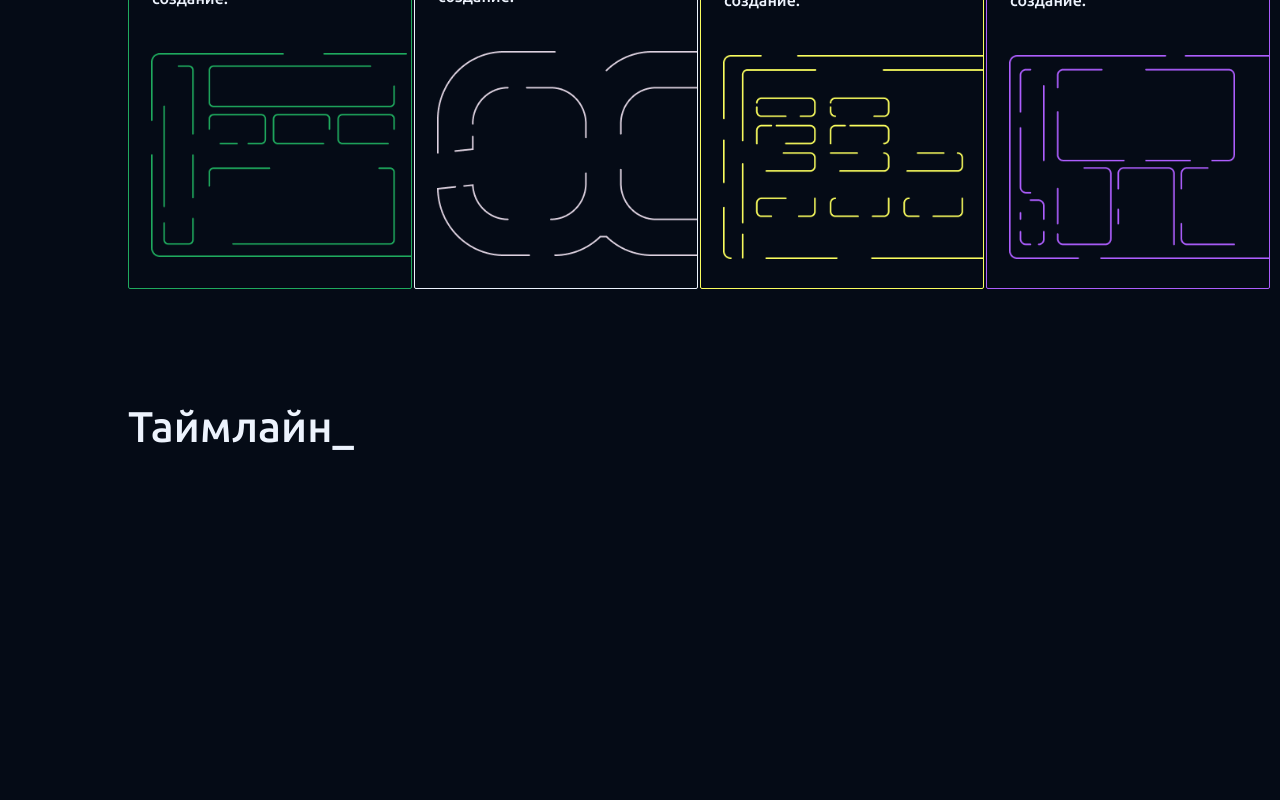
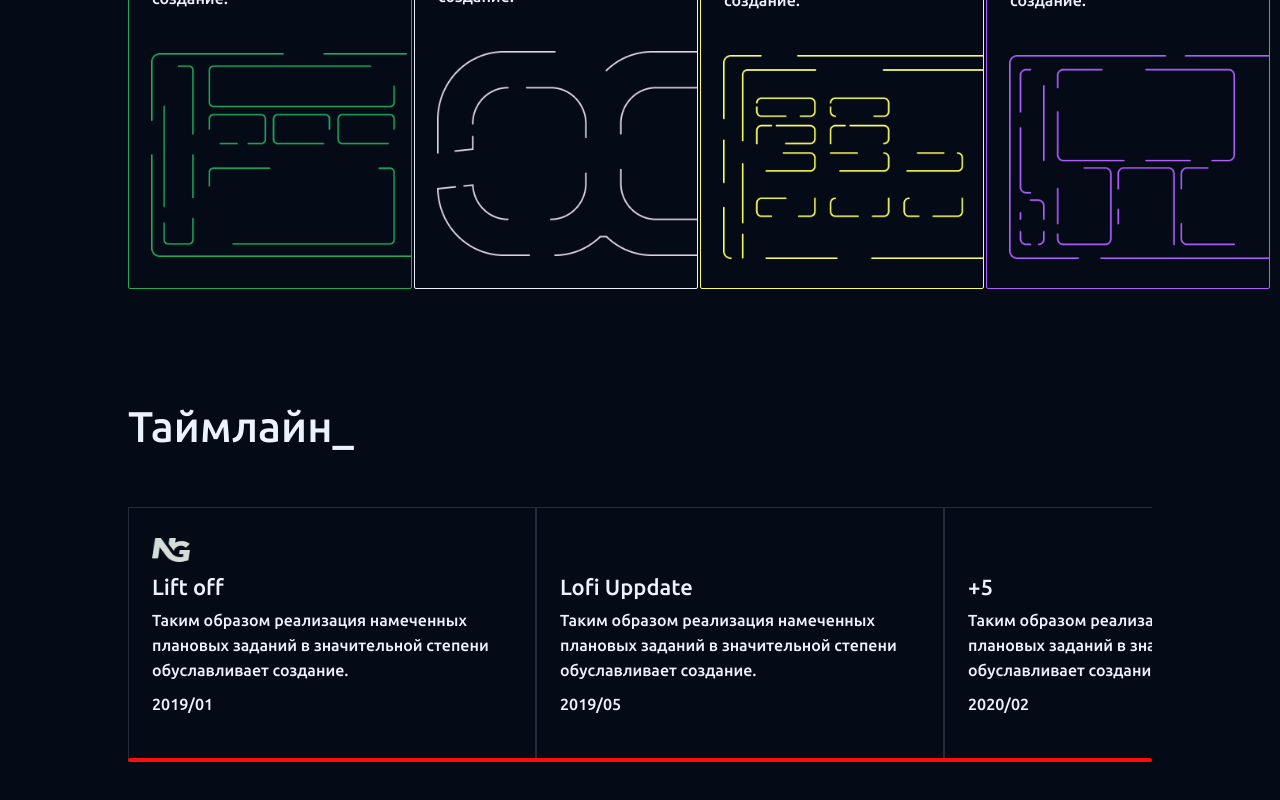
Before and after one commit to abdulhafiz7156/network-group, a Vue app: page / in a window 1280 px wide. Shown: the part 1223-2023 px from the top of the page. Before the commit the page ends 1678 px from the top, so only its background shows below. Built offline with nearby package versions, Linux system fonts and the light colour scheme.

Commit message:
added custom scrollbar add third-block with cards without scrollbar of cards

```diff
--- a/index.html
+++ b/index.html
@@ -1,5 +1,5 @@
 <!doctype html>
-<html lang="en">
+<html lang="ru">
   <head>
     <meta charset="UTF-8" />
     <link rel="icon" type="image/svg+xml" href="./src/assets/img/logo.png" />
--- a/package.json
+++ b/package.json
@@ -9,6 +9,7 @@
     "preview": "vite preview"
   },
   "dependencies": {
+    "swiper": "^11.1.4",
     "vue": "^3.4.29"
   },
   "devDependencies": {
--- a/src/App.vue
+++ b/src/App.vue
@@ -1,6 +1,106 @@
 <script>
+import { Swiper, SwiperSlide } from 'swiper/vue';
+import 'swiper/css';
+import 'swiper/css/scrollbar';
+import 'swiper/css/pagination';
+import 'swiper/css/navigation';
+import './style.css';
+import { Scrollbar, Pagination, Navigation } from 'swiper/modules';
+
+export default {
+  components: {
+    Swiper,
+    SwiperSlide,
+  },
+  setup() {
+    return {
+      timelines: [
+        {
+          id: 1,
+          img: 'ng-logo.png', // name of image
+          imgAlt: "NG logo", // you need to write there what is img
+          title: 'Lift off',
+          text: 'Таким образом реализация намеченных плановых заданий в значительной степени обуславливает создание.',
+          data: '2019/01'
+        },
+        {
+          id: 2,
+          img: '',
+          imgAlt: "NG logo",
+          title: 'Lofi Uppdate',
+          text: 'Таким образом реализация намеченных плановых заданий в значительной степени обуславливает создание.',
+          data: '2019/05'
+        },
+        {
+          id: 3,
+          img: '',
+          imgAlt: "NG logo",
+          title: '+5',
+          text: 'Таким образом реализация намеченных плановых заданий в значительной степени обуславливает создание.',
+          data: '2020/02'
+        },
+        {
+          id: 4,
+          img: 'ng-logo.png',
+          imgAlt: "NG logo",
+          title: 'Lift off',
+          text: 'Таким образом реализация намеченных плановых заданий в значительной степени обуславливает создание.',
+          data: '2020/06'
+        },
+        {
+          id: 5,
+          img: '',
+          imgAlt: "NG logo",
+          title: 'Lift off',
+          text: 'Таким образом реализация намеченных плановых заданий в значительной степени обуславливает создание.',
+          data: '2024/01'
+        },
+        {
+          id: 6,
+          img: '',
+          imgAlt: "NG logo",
+          title: 'Lift off',
+          text: 'Таким образом реализация намеченных плановых заданий в значительной степени обуславливает создание.',
+          data: '2023/01'
+        },
+        {
+          id: 7,
+          img: '',
+          imgAlt: "NG logo",
+          title: 'Lift off',
+          text: 'Таким образом реализация намеченных плановых заданий в значительной степени обуславливает создание.',
+          data: '2024/01'
+        },
+        {
+          id: 8,
+          img: '',
+          imgAlt: "NG logo",
+          title: 'Lift off',
+          text: 'Таким образом реализация намеченных плановых заданий в значительной степени обуславливает создание.',
+          data: '2025/01'
+        },
+      ],
+      modules: [Scrollbar, Pagination, Navigation],
+      swiperOptions: {
+        slidesPerView: 2,
+        spaceBetween: 30,
+        scrollbar: {
+          el: '.swiper-scrollbar',
+          draggable: true,
+          hide: false,  // Показать полосу прокрутки всегда
+        },
+
+        loop: false,  // Отключаем бесконечную прокрутку
+      },
+    };
+  },
+  computed: {
+    filteredTimelines() {
+      return this.timelines.sort((a, b) => new Date(a.data) - new Date(b.data));
+    }
+  }
+};
 </script>
-
 <template>
   <main>
     <div class="container">
@@ -85,6 +185,20 @@
         <div class="blocks__title">
           <h3>Таймлайн_</h3>
         </div>
+        <div class="third-block__cards">
+          <Swiper :modules="modules" :options="swiperOptions">
+            <SwiperSlide class="third-block__card" v-for="card in filteredTimelines" :key="card.id">
+              <img v-if="card.img" :src="'src/assets/img/' + card.img" :alt="card.imgAlt">
+              <h3 :class="{ mt34: !card.img}">{{ card.title }}</h3>
+              <p>{{ card.text }}</p>
+              <span>{{ card.data }}</span>
+            </SwiperSlide>
+            <!-- Pagination -->
+            <div class="swiper-pagination"></div>
+            <!-- Scrollbar -->
+            <div class="swiper-scrollbar"></div>
+          </Swiper>
+        </div>
       </section>
       <section></section>
       <section></section>
@@ -92,6 +206,7 @@
   </main>
 </template>
 
+
 <style scoped>
 
 </style>
--- a/src/assets/css/main.css
+++ b/src/assets/css/main.css
@@ -173,3 +173,79 @@
 .third-block {
     margin-top: 112px;
 }
+
+.third-block__cards {
+    margin-top: 52px;
+}
+
+.third-block__card {
+    border: 1px solid #242C39;
+}
+
+.third-block__cards {
+}
+
+.third-block__card {
+    max-width: 408px;
+    height: 255px !important; /*используется чтобы перебить класс swiper*/
+    flex: 0 0 auto;
+    padding: 30px 23px 57px;
+
+}
+
+.third-block__card h3 {
+    font-size: 22px;
+    font-weight: 500;
+    line-height: 28px;
+    margin: 8px 0 7px;
+}
+
+.third-block__card img {
+    width: 38px;
+    height: 24px;
+}
+
+.third-block__card p {
+    font-size: 16px;
+    font-weight: 500;
+    line-height: 25px;
+    margin-bottom: 12px;
+}
+
+.mt34 {
+    margin-top: 35px !important;
+}
+
+.swiper-horizontal {
+    margin-bottom: 100px;
+}
+
+.swiper-scrollbar {
+    position: absolute !important;
+    left: 0 !important;
+    bottom: 0 !important;
+    z-index: 50 !important;
+    height: 4px !important;
+    width: 100% !important;
+    background: rgb(255, 12, 12) !important;
+}
+
+.swiper-scrollbar-drag {
+    height: 100% !important;
+    background: rgba(0, 0, 0, 0.4) !important;
+    border-radius: 2px !important;
+}
+
+::-webkit-scrollbar {
+    width: 10px;
+}
+
+::-webkit-scrollbar-track {
+    background: transparent;
+    padding: 10px;
+}
+::-webkit-scrollbar-thumb {
+    border-radius: 2px;
+    background: #EDF3FD1A;
+    padding: 10px;
+}
```
Also changed, not shown: 1 other file (tests, documents, lock files or other folders). Lines whose indentation alone changed are shown as unchanged.
